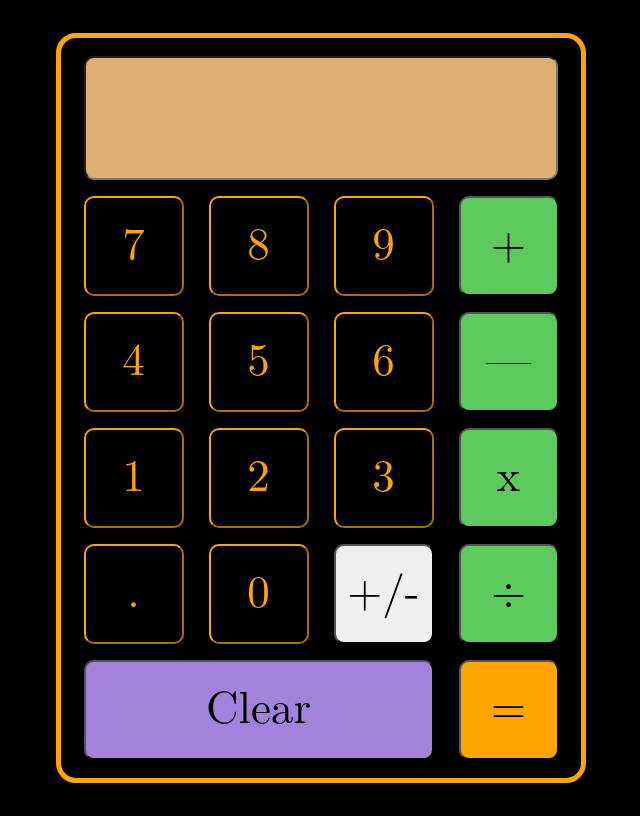
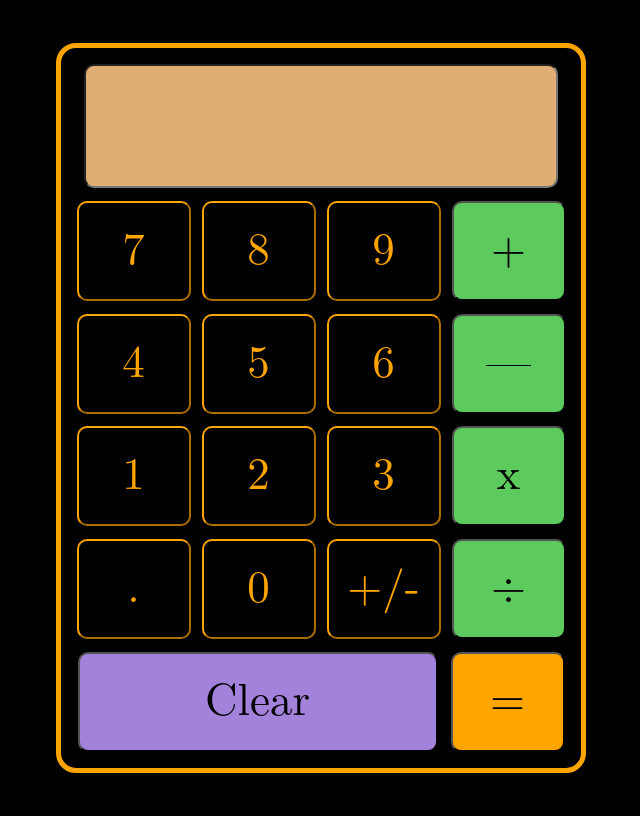
Before and after one commit to wuliuqi30/calculator, a website: page index.html in a window 1280 px wide. Shown: the whole page, without its empty margins (319-959 px from the left). Drawn offline with Linux system fonts and the light colour scheme.

Commit message:
Enlarge buttons, add highlighting

```diff
--- a/calculator.js
+++ b/calculator.js
@@ -122,11 +122,11 @@ function createDisplay() {
 // Create Clear Button
 
 function createClearButton() {
-    const clrbtn = document.createElement("button");
-    clrbtn.setAttribute("class", "button");
-    clrbtn.setAttribute("id", "clearButton")
-    clrbtn.textContent = "Clear";
-    clrbtn.addEventListener("click", () => {
+    const btn = document.createElement("button");
+    btn.setAttribute("class", "button");
+    btn.classList.add("clearButton")
+    btn.textContent = "Clear";
+    btn.addEventListener("click", () => {
         let displayWindow = document.querySelector(".display");
         displayWindow.value = '';
         calculatorState.secondNumber = null;
@@ -134,7 +134,17 @@ function createClearButton() {
         calculatorState.lastButtonPressed = lastButtonPressedEnum.clear;
     }
     )
-    calculatorContainer.appendChild(clrbtn)
+    calculatorContainer.appendChild(btn)
+
+    btn.addEventListener('mousedown',()=>{
+        btn.classList.add('highlighted');
+    }
+    )
+
+    btn.addEventListener('mouseup',()=>{
+        btn.classList.remove('highlighted');
+    }
+    )
 }
 
 
@@ -154,23 +164,42 @@ function createNumberButton(i) {
     });
     calculatorContainer.appendChild(btn);
 
+    btn.addEventListener('mousedown',()=>{
+        btn.classList.add('highlighted');
+    }
+    )
+
+    btn.addEventListener('mouseup',()=>{
+        btn.classList.remove('highlighted');
+    }
+    )
 }
 
 // Create a button for the . (decimal point)
 function createDecimalPointButton() {
-    const btnDot = document.createElement("button");
-    btnDot.setAttribute("class", "button")
-    btnDot.textContent = '.';
-    btnDot.classList.add('numberButton');
-    btnDot.addEventListener("click", () => {
+    const btn = document.createElement("button");
+    btn.setAttribute("class", "button")
+    btn.textContent = '.';
+    btn.classList.add('numberButton');
+    btn.addEventListener("click", () => {
         let displayWindow = document.querySelector(".display");
         if (!displayWindow.value.includes('.') ||
             calculatorState.lastButtonPressed === lastButtonPressedEnum.calculate) {
-            putInDisplayWindow(btnDot.textContent)
+            putInDisplayWindow(btn.textContent)
             calculatorState.lastButtonPressed = lastButtonPressedEnum.decimalPoint;
         }
     });
-    calculatorContainer.appendChild(btnDot);
+    calculatorContainer.appendChild(btn);
+
+    btn.addEventListener('mousedown',()=>{
+        btn.classList.add('highlighted');
+    }
+    )
+
+    btn.addEventListener('mouseup',()=>{
+        btn.classList.remove('highlighted');
+    }
+    )
 }
 
 // Create a button for an operator
@@ -181,7 +210,7 @@ function createOperatorButton(op) {
     btn.textContent = op.symbol;
     btn.value = op.name;
     btn.setAttribute("id", op.name)
-    calculatorContainer.appendChild(btn);
+
     btn.classList.add("operatorStyle");
 
     btn.addEventListener("click", () => {
@@ -193,18 +222,29 @@ function createOperatorButton(op) {
         calculatorState.lastButtonPressed = lastButtonPressedEnum.operator;
     })
 
+    btn.addEventListener('mousedown',()=>{
+        btn.classList.add('highlighted');
+    }
+    )
+
+    btn.addEventListener('mouseup',()=>{
+        btn.classList.remove('highlighted');
+    }
+    )
+
+    calculatorContainer.appendChild(btn);
 }
 
 
 
 // Create Compute Button (=)
 function createEqualsButton() {
-    const computeBtn = document.createElement("button");
-    computeBtn.setAttribute("class", "button");
-    computeBtn.setAttribute("id", lastButtonPressedEnum.calculate)
-    computeBtn.textContent = "=";
-    computeBtn.classList.add("equalsStyle");
-    computeBtn.addEventListener("click", () => {
+    const btn = document.createElement("button");
+    btn.setAttribute("class", "button");
+    btn.setAttribute("id", lastButtonPressedEnum.calculate)
+    btn.textContent = "=";
+    btn.classList.add("equalsStyle");
+    btn.addEventListener("click", () => {
         // Only do the calculation if the last thing you did was click a number.
         // And if there is a "first number" that was previously calculated during an "operator" click
 
@@ -235,16 +275,28 @@ function createEqualsButton() {
 
     }
     )
-    calculatorContainer.appendChild(computeBtn)
+
+    btn.addEventListener('mousedown',()=>{
+        btn.classList.add('highlighted');
+    }
+    )
+
+    btn.addEventListener('mouseup',()=>{
+        btn.classList.remove('highlighted');
+    }
+    )
+
+    calculatorContainer.appendChild(btn)
+
 }
 
 //
 function createNegativeSignButton(){
-    const negButton = document.createElement("button");
-    negButton.setAttribute("class", "button");
-    negButton.setAttribute("id", "negativeSign")
-    negButton.textContent = "+/-";
-    negButton.addEventListener("click", () => {
+    const btn = document.createElement("button");
+    btn.setAttribute("class", "button");
+    btn.classList.add('numberButton');
+    btn.textContent = "+/-";
+    btn.addEventListener("click", () => {
     let displayWindow = document.querySelector(".display");
         if (!displayWindow.value.includes('-')) {
             putInDisplayWindow('-');
@@ -254,7 +306,18 @@ function createNegativeSignButton(){
         }
         calculatorState.lastButtonPressed = lastButtonPressedEnum.negativeSign;
     })
-    calculatorContainer.appendChild(negButton)
+
+    btn.addEventListener('mousedown',()=>{
+        btn.classList.toggle('highlighted');
+    }
+    )
+
+    btn.addEventListener('mouseup',()=>{
+        btn.classList.toggle('highlighted');
+    }
+    )
+
+    calculatorContainer.appendChild(btn)
 }
 
 // Create a "test" button which will run through a bunch of system checks to make sure
--- a/styles.css
+++ b/styles.css
@@ -12,7 +12,7 @@ body{
     margin:400px;
     display:flex;
     width: 500px;
-    height: 720px;
+    height: 700px;
     flex: 0 0 auto;
     flex-wrap: wrap;
     background-color:black;
@@ -31,16 +31,16 @@ body{
     flex: 0 0 auto;
     font-size: 45px;
     height: 100px;
-    margin-left: 10px;
-    margin-right: 10px;
+    margin-left: 5px;
+    margin-right: 5px;
     border-radius: 10px;
     font-family: math, monospace;
 }
 
-.button{
-    width: 100px;
-
-
+.button,
+.operatorStyle,
+.equalsStyle{
+    width: 114px;
 }
 
 .numberButton{
@@ -49,8 +49,8 @@ body{
     color:orange;
 }
 
-#clearButton{
-    width: 350px;
+.clearButton{
+    width: 360px;
     background-color: rgb(163, 130, 219);
 }
 
@@ -60,7 +60,7 @@ body{
     text-align: right;
     width: 430px;
     height: 80px;
-    font-size: 40px;
+    font-size: 60px;
     padding: 20px;
     border-radius: 10px;
     font-family: math, monospace;
@@ -74,15 +74,20 @@ body{
 }
 
 .operatorStyle {
-    width: 100px;
+
     border-radius: 10px;
     background-color: rgb(92, 202, 92);
 }
 
 .equalsStyle{
-    width: 100px;
+
     border-radius: 10px;
     background-color: orange;
     color: black;
 
 }
+
+.highlighted{
+    background-color:white;
+    color:green;
+}
```
